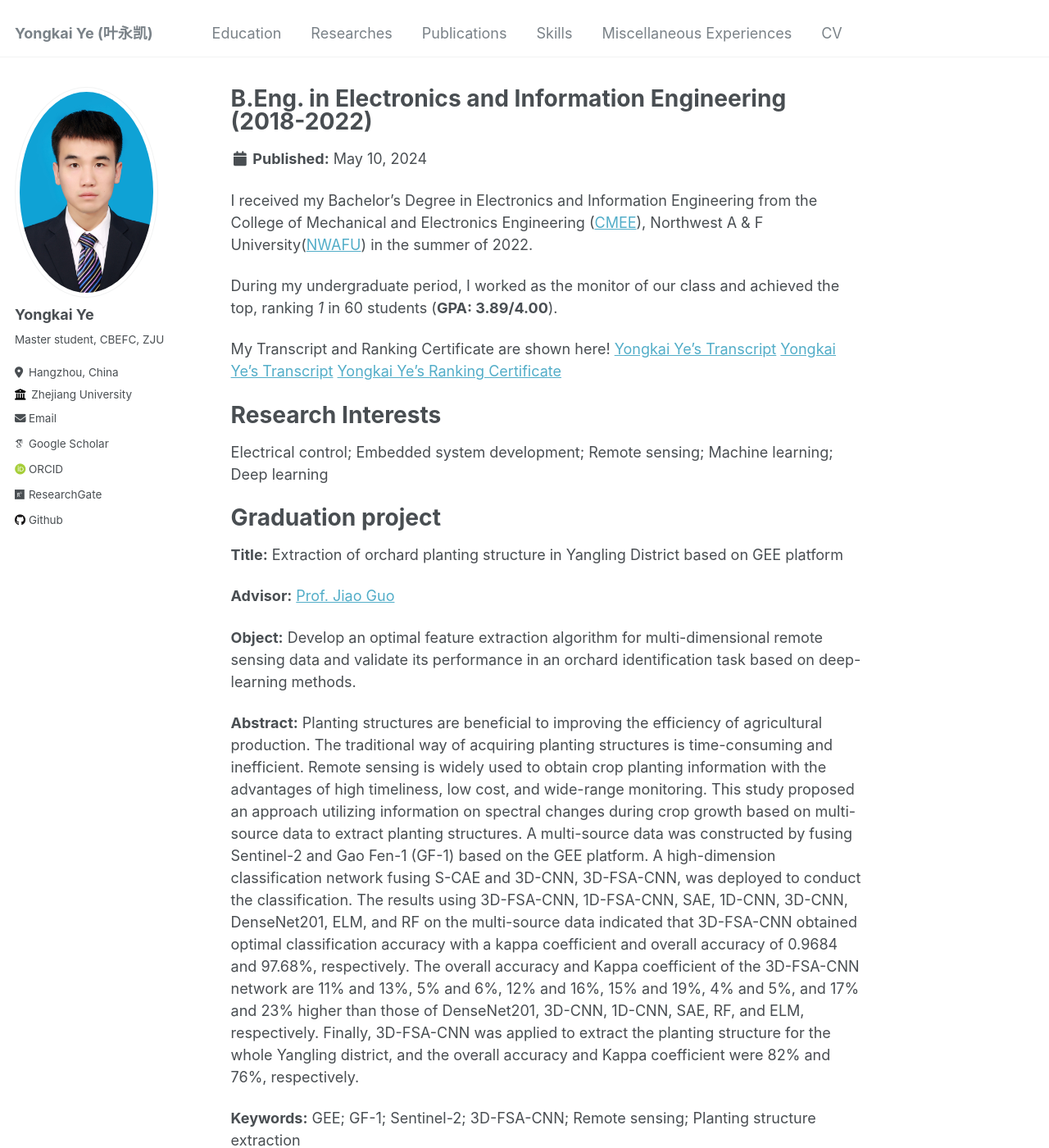
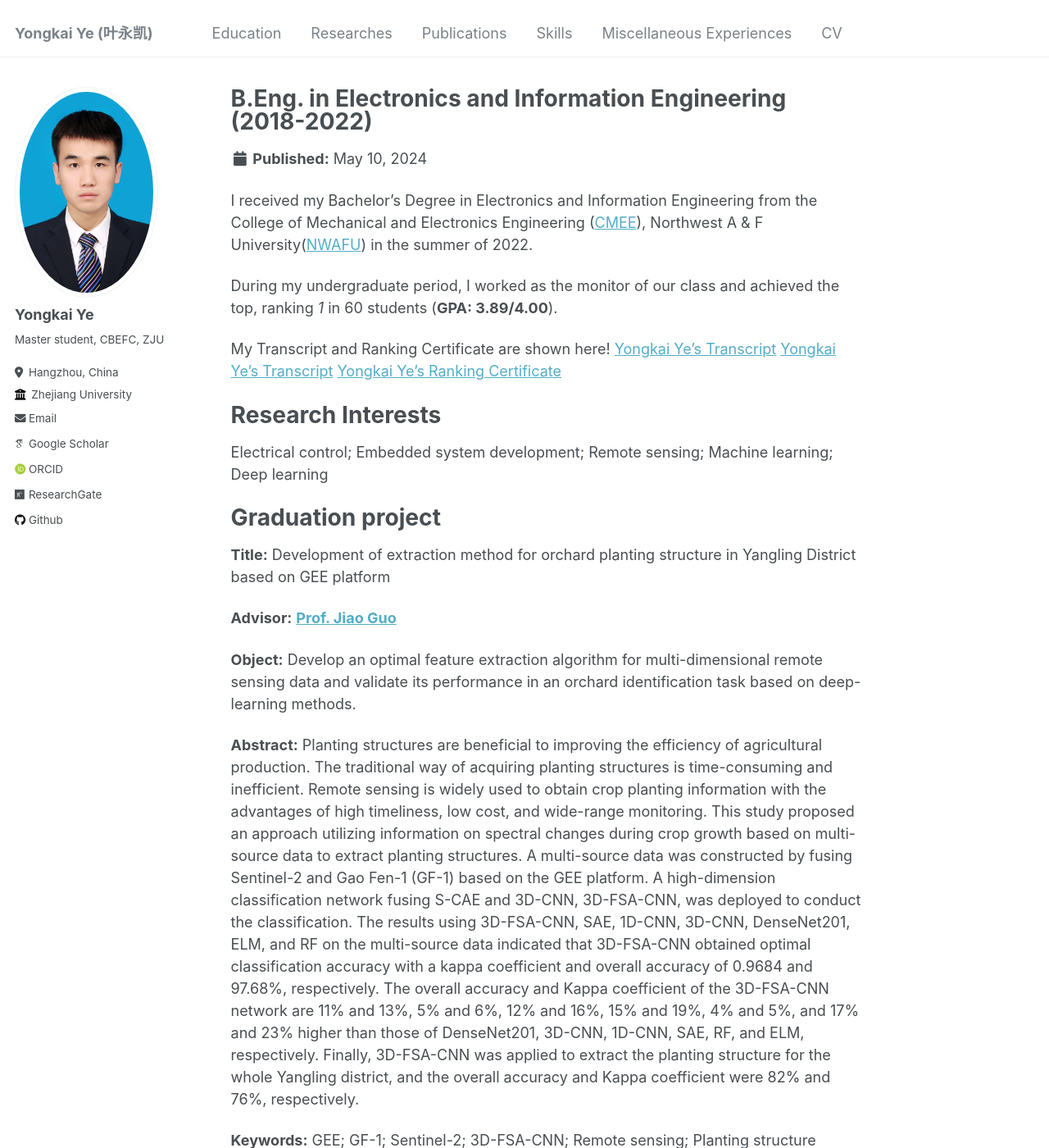
Before and after one commit to Yongkai-Ye/Yongkai-Ye.github.io, a Jekyll site: the page built from _education/nwafu-education-1.md, in a window 1280 px wide and 1400 px high. Shown: the whole window at 82% size. Built offline with Jekyll 4.4.1, drawn with Linux system fonts in a browser that asks for light colours; some web fonts are replaced.

Commit message:
Update nwafu-education-1.md

```diff
--- a/_education/nwafu-education-1.md
+++ b/_education/nwafu-education-1.md
@@ -22,12 +22,12 @@ Electrical control; Embedded system development; Remote sensing; Machine learnin
 
 Graduation project
 ======
-**Title:** Extraction of orchard planting structure in Yangling District based on GEE platform
+**Title:** Development of extraction method for orchard planting structure in Yangling District based on GEE platform
 
-**Advisor:** [Prof. Jiao Guo](https://cmee.nwsuaf.edu.cn/szdw/gjzcry/318451.htm)
+**Advisor:** **[Prof. Jiao Guo](https://cmee.nwsuaf.edu.cn/szdw/gjzcry/318451.htm)**
 
 **Object:** Develop an optimal feature extraction algorithm for multi-dimensional remote sensing data and validate its performance in an orchard identification task based on deep-learning methods.
 
-**Abstract:** Planting structures are beneficial to improving  the efficiency of agricultural production. The traditional way of acquiring planting structures is time-consuming and inefficient. Remote sensing is widely used to obtain crop planting information with the advantages of high timeliness, low cost, and wide-range monitoring. This study proposed an approach utilizing information on spectral changes during crop growth based on multi-source data to extract planting structures. A multi-source data was constructed by fusing Sentinel-2 and Gao Fen-1 (GF-1) based on the GEE platform. A high-dimension classification network fusing S-CAE and 3D-CNN, 3D-FSA-CNN, was deployed to conduct the classification. The results using 3D-FSA-CNN, 1D-FSA-CNN, SAE, 1D-CNN, 3D-CNN, DenseNet201, ELM, and RF on the multi-source data indicated that 3D-FSA-CNN obtained optimal classification accuracy with a kappa coefficient and overall accuracy of 0.9684 and 97.68%, respectively. The overall accuracy and Kappa coefficient of the 3D-FSA-CNN network are 11% and 13%, 5% and 6%, 12% and 16%, 15% and 19%, 4% and 5%, and 17% and 23% higher than those of DenseNet201, 3D-CNN, 1D-CNN, SAE, RF, and ELM, respectively. Finally, 3D-FSA-CNN was applied to extract the planting structure for the whole Yangling district, and the overall accuracy and Kappa coefficient were 82% and 76%, respectively.
+**Abstract:** Planting structures are beneficial to improving  the efficiency of agricultural production. The traditional way of acquiring planting structures is time-consuming and inefficient. Remote sensing is widely used to obtain crop planting information with the advantages of high timeliness, low cost, and wide-range monitoring. This study proposed an approach utilizing information on spectral changes during crop growth based on multi-source data to extract planting structures. A multi-source data was constructed by fusing Sentinel-2 and Gao Fen-1 (GF-1) based on the GEE platform. A high-dimension classification network fusing S-CAE and 3D-CNN, 3D-FSA-CNN, was deployed to conduct the classification. The results using 3D-FSA-CNN, SAE, 1D-CNN, 3D-CNN, DenseNet201, ELM, and RF on the multi-source data indicated that 3D-FSA-CNN obtained optimal classification accuracy with a kappa coefficient and overall accuracy of 0.9684 and 97.68%, respectively. The overall accuracy and Kappa coefficient of the 3D-FSA-CNN network are 11% and 13%, 5% and 6%, 12% and 16%, 15% and 19%, 4% and 5%, and 17% and 23% higher than those of DenseNet201, 3D-CNN, 1D-CNN, SAE, RF, and ELM, respectively. Finally, 3D-FSA-CNN was applied to extract the planting structure for the whole Yangling district, and the overall accuracy and Kappa coefficient were 82% and 76%, respectively.
 
 **Keywords:** GEE; GF-1; Sentinel-2; 3D-FSA-CNN; Remote sensing; Planting structure extraction
```
